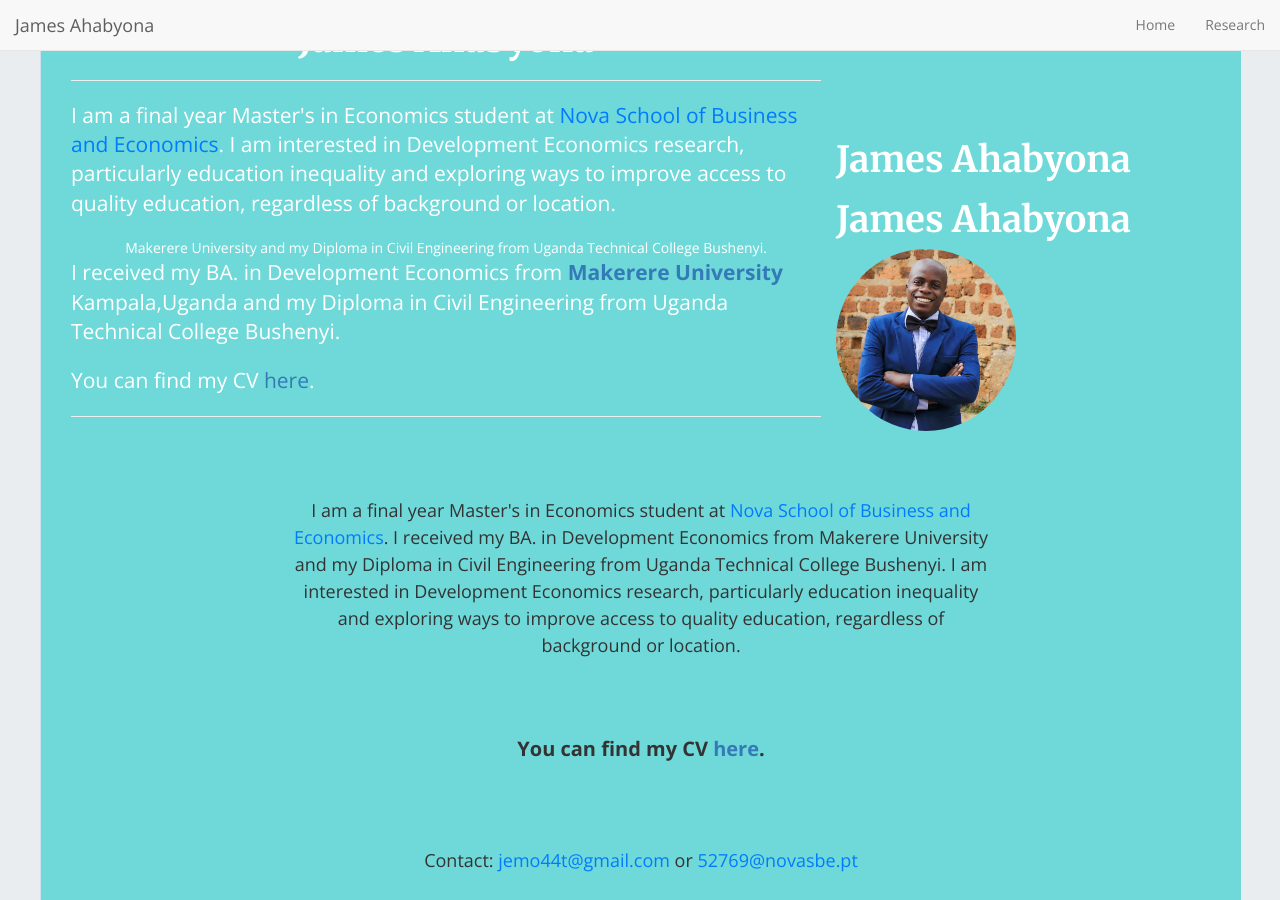
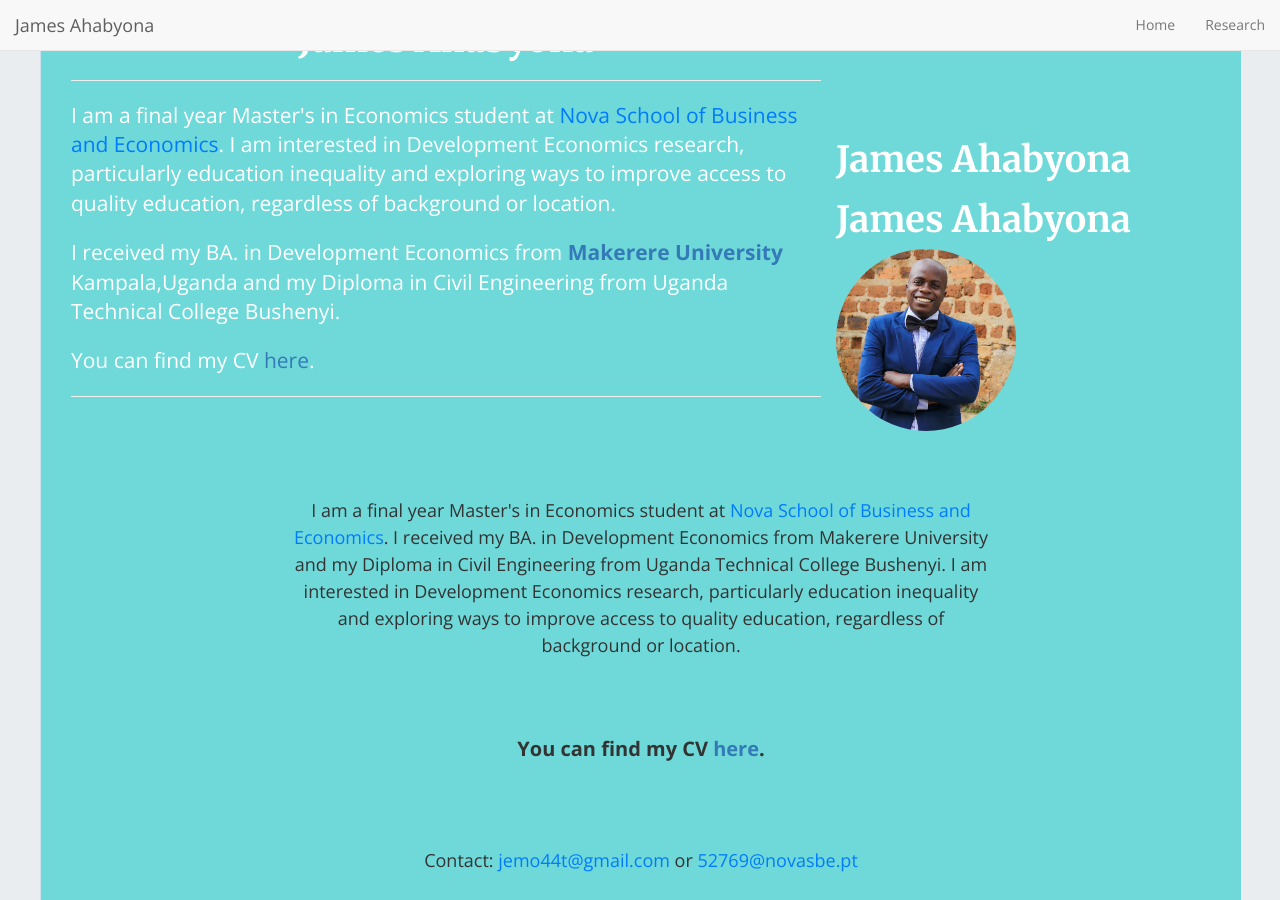
Before and after one commit to mariaelenaguer/mariaelenaguer.github.io, a Jekyll site: the page built from index.html, in a window 1280 px wide and 900 px high. Built offline with Jekyll 4.4.1, drawn with Linux system fonts in a browser that asks for light colours; nearby versions of some CDN libraries; the list of posts is cut into pages by our own code.

Commit message:
Update home-hero.html

```diff
--- a/_includes/home-hero.html
+++ b/_includes/home-hero.html
@@ -70,16 +70,15 @@
         <h1>James Ahabyona</h1>
         <hr>
 
-        <p class="lead text-left">
+        <p class="lead text-left ,style="font-size: 18px; line-height: 1.5; color: #333;"">
          I am a final year Master's in Economics student at <a href="https://www.novasbe.unl.pt/en/programs/masters/economics/program" style="color: #007bff; text-decoration: none;">Nova School of Business and Economics</a>. I am interested in Development Economics research, particularly education inequality and exploring ways to improve access to quality education, regardless of background or location.
     </p>
         </p>
-        Makerere University and my Diploma in Civil Engineering from Uganda Technical College Bushenyi.
         <p class="lead text-left">
            I received my BA. in Development Economics from <a href="https://bams.mak.ac.ug/school-of-economics/" target="_blank"><b>Makerere University</b></a> Kampala,Uganda and  my Diploma in Civil Engineering from Uganda Technical College Bushenyi.
         </p>
 
-        <p class="lead text-left">
+        <p class="lead text-left ,style="font-size: 18px; line-height: 1.5; color: #333;"">
           You can find my CV <a href= "##" style=color: #007bff; text-decoration: none;">here</a>.
         </p>
 
```
